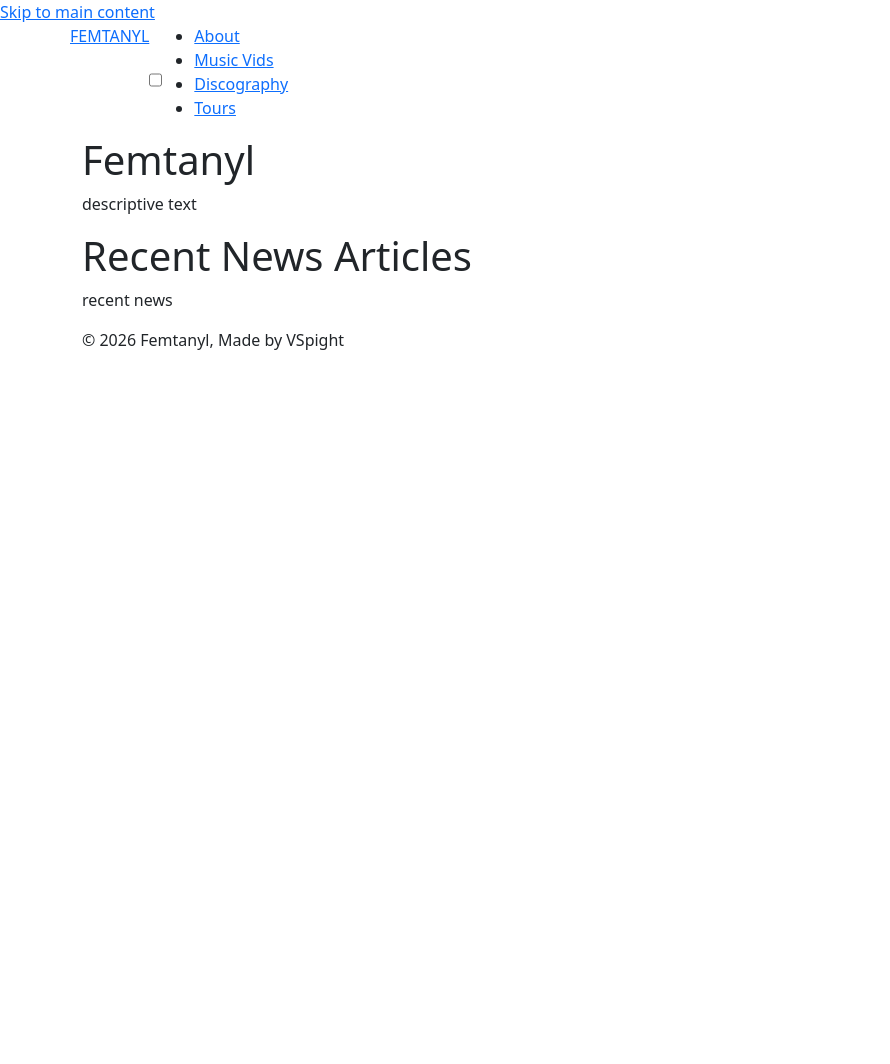
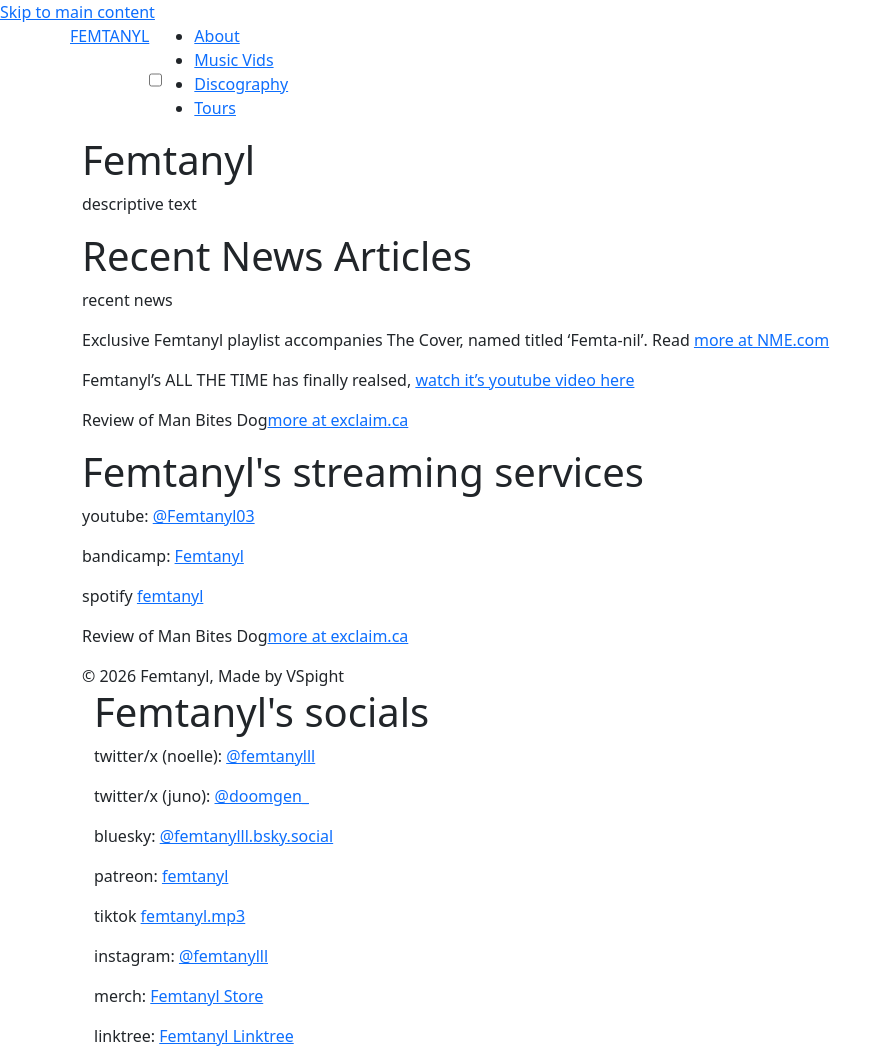
Before and after one commit to giaspightt/WD195_Project-2, a plain HTML site: page index.html in a window 1280 px wide. Shown: the whole page, without its empty margins (0-890 px from the left). Before the commit the page ends 800 px from the top, so only its background shows below. Drawn offline with nearby package versions, Linux system fonts and the light colour scheme.

Commit message:
writing
this is sucking my soul out ngl

```diff
--- a/index.html
+++ b/index.html
@@ -41,17 +41,36 @@
         <section class="container">
             <h1>Recent News Articles</h1>
             <p>recent news</p>
+            <p>Exclusive Femtanyl playlist accompanies The Cover, named titled ‘Femta-nil’. Read
+              <a href="https://www.nme.com/news/music/femtanyl-the-cover-playlist-3956589">more at NME.com</a></p>
+               <p>Femtanyl’s ALL THE TIME has finally realsed, <a href="https://www.youtube.com/watch?v=ZlKSjeYIxr8">watch it’s youtube video here</a></p>
+            <p>Review of Man Bites Dog<a href="https://exclaim.ca/music/article/femtanyl-man-bites-dog-album-review">more at exclaim.ca</a></p>
         </section>
+      <section class="container">
+          <h1>Femtanyl's streaming services</h1>
+          <p>youtube: <a href="https://www.youtube.com/@Femtanyl03">@Femtanyl03</a></p>
+          <p>bandicamp: <a href="https://femtanyl.bandcamp.com/">Femtanyl</a></p>
+              <p>spotify <a href="https://open.spotify.com/artist/53e9n1LucuH3guikmtv180">femtanyl</a></p>
+          <p>Review of Man Bites Dog<a href="https://exclaim.ca/music/article/femtanyl-man-bites-dog-album-review">more at exclaim.ca</a></p>
+      </section>
+
     </main>
     <footer>
     <div class="container footer-inner">
       <div>© 2026 Femtanyl, Made by VSpight</div>
       <div class="  ">
-      <!--socail icons (femtanyl only. twitter, managment email )-->
-      <!--additional note: aside from including linktree links,
-      there is tikok (@femtanyl.mp3), insta: @femtanylll,
-      bluesky: @femtanylll.bsky.social . -->
-      <!-- also on twitter is juno, @doomgen_ )-->
+      <!--socail icons (maybe)-->
+       <section class="container">
+          <h1>Femtanyl's socials</h1>
+          <p>twitter/x (noelle): <a href="https://x.com/femtanylll">@femtanylll</a></p>
+          <p>twitter/x (juno): <a href="https://x.com/doomgen_">@doomgen_</a></p>
+          <p>bluesky: <a href="https://bsky.app/profile/femtanylll.bsky.social">@femtanylll.bsky.social</a></p>
+          <p>patreon: <a href="https://www.patreon.com/femtanyl">femtanyl</a></p>
+          <p>tiktok <a href="https://www.tiktok.com/@femtanyl.mp3">femtanyl.mp3</a></p>
+          <p>instagram: <a href="https://www.instagram.com/femtanylll/">@femtanylll</a></p>
+          <p>merch: <a href="https://femtanyl.com/">Femtanyl Store</a></p>
+          <p>linktree: <a href="https://linktr.ee/femtanyl">Femtanyl Linktree</a></p>
+      </section>
       </div>
     </div>
     </footer>
```
Also changed, not shown: about.html (+2 -1 lines).
